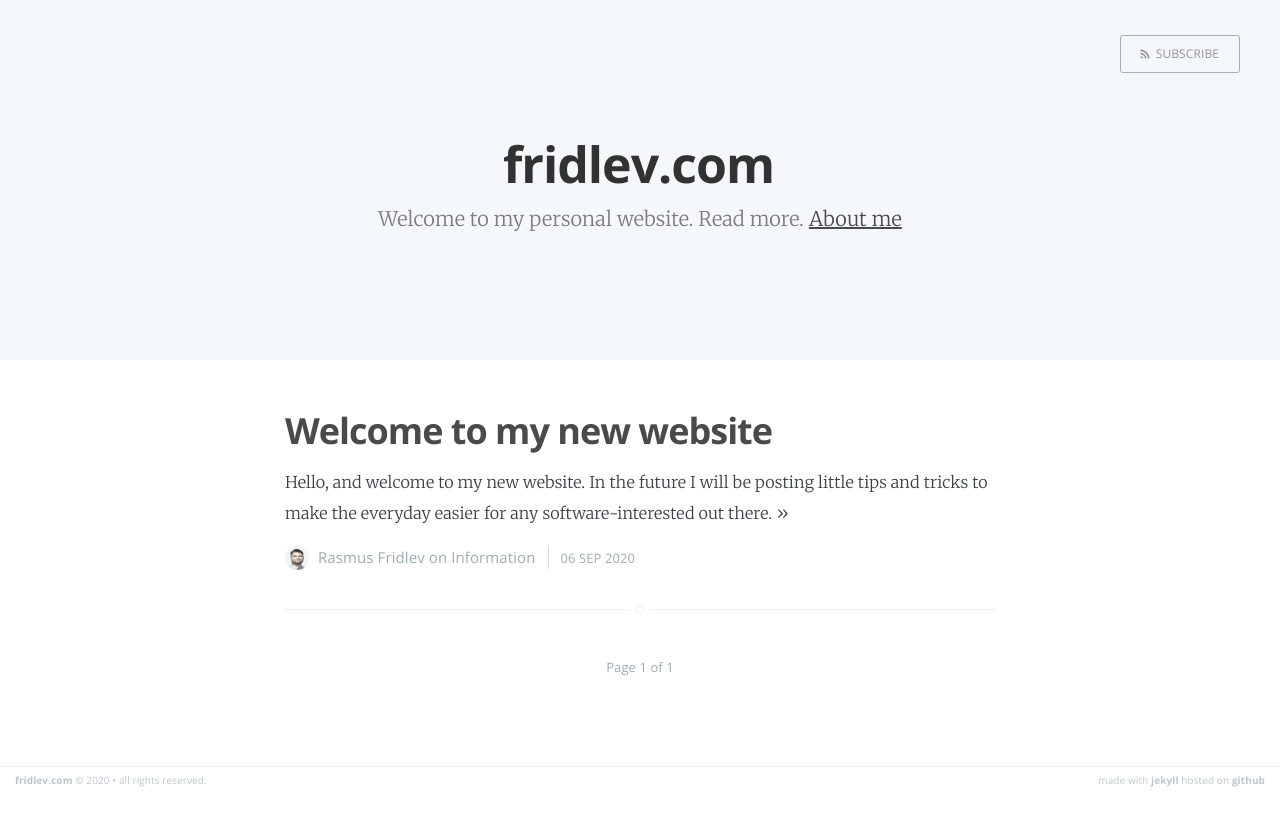
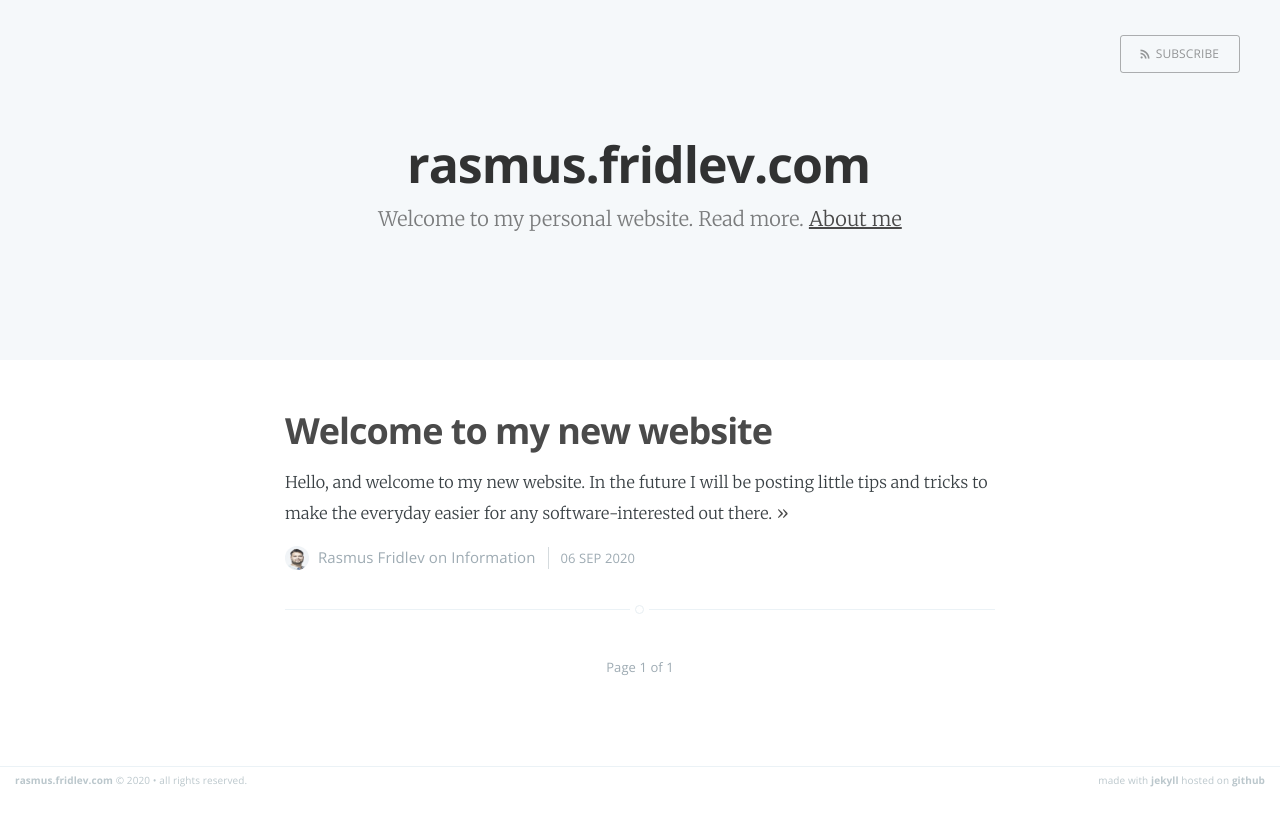
Before and after one commit to fridlev/fridlev.com, a Jekyll site: the page built from index.html, in a window 1280 px wide. Shown: the top 826 px of the page. Built offline with Jekyll 4.4.1, drawn with Linux system fonts in a browser that asks for light colours; the list of posts is cut into pages by our own code.

Commit message:
Update _config.yml

```diff
--- a/_config.yml
+++ b/_config.yml
@@ -1,4 +1,4 @@
-name: fridlev.com
+name: rasmus.fridlev.com
 description: Welcome to my personal website. Read more
 meta_description: "My personal website hosted on GitHub"
 
@@ -8,7 +8,7 @@ logo: false
 paginate: 15
 baseurl: /
 domain_name: "https://rasmus.fridlev.com"
-google_analytics: "UA-XXXXXXXX-X"
+google_analytics: "UA-129837768-2"
 plugins: [jekyll-paginate]
 future: true
 
```
